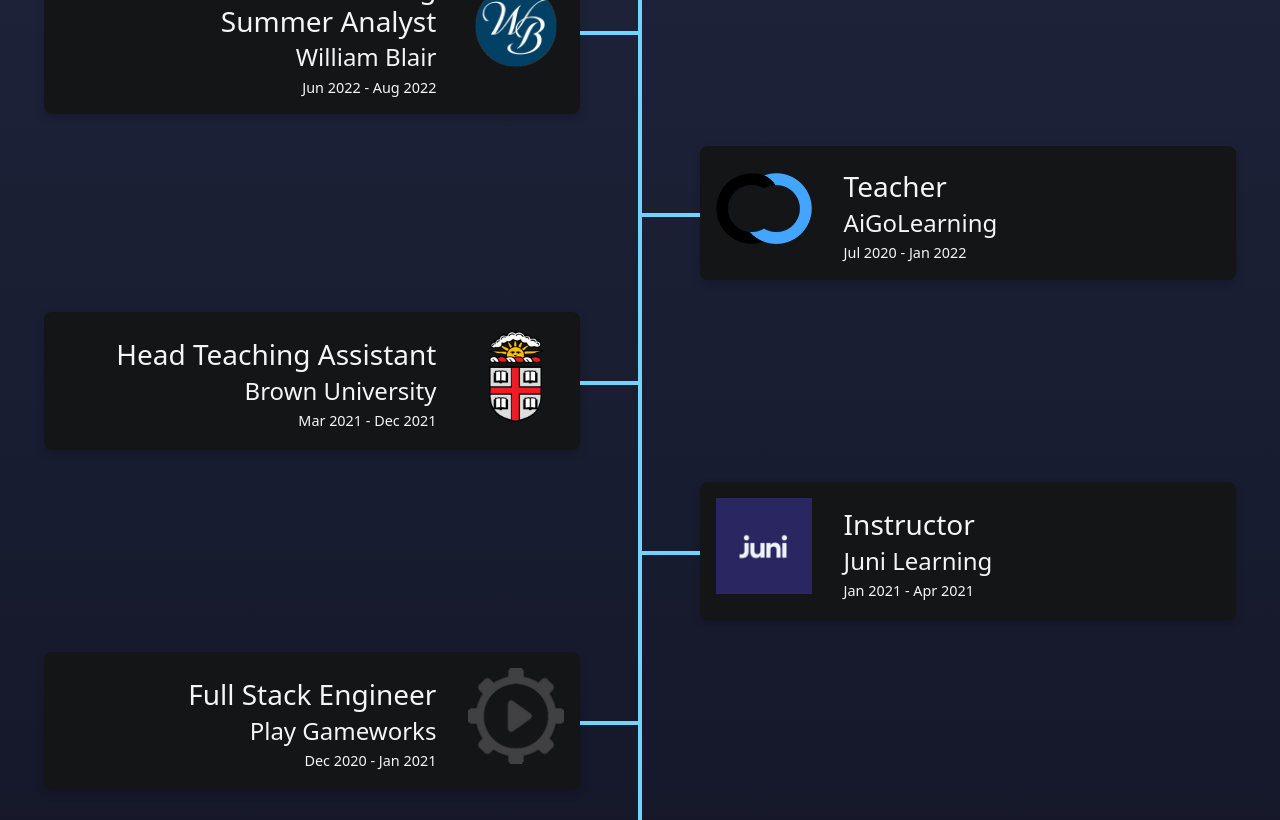
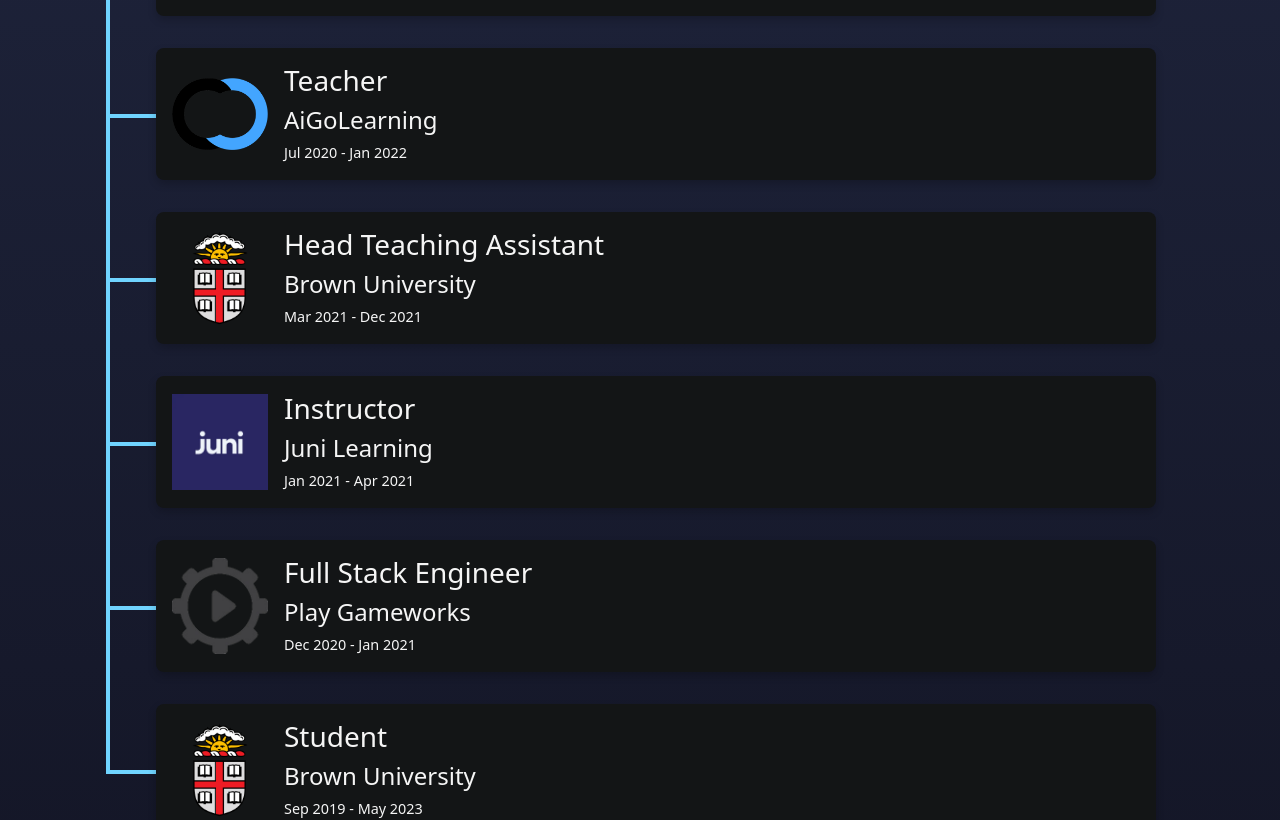
Before and after one commit to sophiatu2/sophiatu2.github.io, a React (Create React App) app: page /about in a window 1280 px wide. Shown: the part 1380-2200 px from the top of the page. Built offline with nearby package versions, Linux system fonts and the light colour scheme.

Commit message:
Simplified Timeline

```diff
--- a/src/App.css
+++ b/src/App.css
@@ -61,6 +61,7 @@
 
 .page {
   position: relative;
+  justify-content: center;
   align-items: center;
   margin-top: 8rem;
   margin-bottom: 4rem;
@@ -350,7 +351,7 @@
   align-items: center;
   gap: 2rem;
   flex-wrap: wrap;
-  margin: 4rem 0;
+  margin: 4rem auto;
 }
 
 .image-link {
@@ -545,6 +546,7 @@
 /* About */
 
 .about-section {
+  display: flex;
   padding: 0 10vw;
   margin-bottom: 2rem;
   justify-content: center;
@@ -590,91 +592,74 @@
 
 .timeline {
   position: relative;
-  padding: 2rem;
-}
-
-.timeline::before {
-  content: "";
-  position: absolute;
-  top: 0;
-  bottom: 0;
-  left: 50%;
-  width: 4px;
-  background-color: var(--highlight);
-  transform: translateX(-50%);
+  margin-left: 2rem;
+  width: 80%;
+  max-width: 1200px;
 }
 
 .timeline-item {
+  align-items: center;
   position: relative;
-  width: 45%;
-  padding: 1rem 0;
+  margin: 2rem auto;
+  text-align: left;
 }
 
-.timeline-item.left {
-  left: 0;
-  text-align: right;
+/* Connector between timeline-items */
+.timeline-item::before {
+  content: "";
+  position: absolute;
+  left: -5%;
+  top: -2rem; /* Same as padding so it connects to the item before and after it */
+  bottom: -2rem; /* Same as padding so it connects to the item before and after it */
+  width: 4px;
+  background-color: var(--highlight);
 }
 
-.timeline-item.right {
-  left: 55%;
-  text-align: left;
+.timeline-item:first-child::before {
+  top: 50%;
+  bottom: 0;
+}
+
+.timeline-item:last-child::before {
+  top: 0;
+  bottom: 50%;
+}
+
+/* Connector line from timeline to timeline-item */
+.line-connector {
+  position: absolute;
+  left: -5%;
+  top: 50%;
+  height: 4px;
+  width: 5%;
+  background-color: var(--highlight);
 }
 
 .timeline-content {
   display: flex;
   align-items: center;
-  justify-content: space-between;
   background-color: var(--black);
   border-radius: 8px;
   padding: 1rem;
   position: relative;
   box-shadow: 0 4px 8px var(--shadow);
+  transition: all 0.3s ease-in-out 0s;
+}
+
+.timeline-content:hover {
+  box-shadow: 0 0 8px var(--highlight);
 }
 
 .timeline-text {
-  flex: 1;
   margin: 0 1rem;
 }
 
-.company-logo {
+.timeline-content .company-logo {
   width: 6rem;
-  margin-bottom: 10px;
-}
-
-.left-logo {
-  margin-left: 1rem;
-}
-
-.right-logo {
-  margin-right: 1rem;
-}
-
-.timeline-item.left .line-connector {
-  position: absolute;
-  top: 50%;
-  right: -11%;
-  height: 4px;
-  width: 11%;
-  background-color: var(--highlight);
-}
-
-.timeline-item.right .line-connector {
-  position: absolute;
-  top: 50%;
-  left: -11%;
-  height: 4px;
-  width: 11%;
-  background-color: var(--highlight);
-}
-
-.timeline-content h3 {
-  margin: 0.5rem 0 0;
 }
 
 .timeline-content h4 {
-  margin: 0.3rem 0;
   font-weight: 400;
-  color: var(--text-light);
 }
 
 .timeline-content p {
@@ -683,16 +668,7 @@
   color: var(--text-light);
 }
 
-.timeline-brown {
-  display: flex;
-  justify-content: center;
-}
-
 @media (max-width: 768px) {
-  .about-section {
-    padding: 0 10vw;
-  }
-
   .about-column {
     margin-bottom: 2rem;
   }
@@ -702,39 +678,29 @@
   }
 
   .timeline {
-    width: 100%;
-  }
-
-  .timeline-item.left,
-  .timeline-item.right {
-    left: 0;
-    width: 100%;
-    text-align: left;
-  }
-
-  .timeline-item.left .line-connector,
-  .timeline-item.right .line-connector {
-    display: none;
+    margin: 0 auto;
   }
 
   .timeline::before {
     display: none;
   }
 
-  .timeline-content .company-logo {
-    order: 1;
-    margin-left: 0;
-    margin-right: 1rem;
+  .timeline-item {
+    display: block;
+    width: 100%;
+    text-align: left;
+    margin: 2rem auto;
   }
 
-  .timeline-content .timeline-text {
-    order: 2;
+  .timeline-item::before {
+    display: none;
   }
 
-  .timeline-brown {
-    width: 100%;
-    display: block;
-    padding: 0 2rem;
-    text-align: left;
+  .line-connector {
+    display: none;
+  }
+
+  .timeline-content .company-logo {
+    margin: 0 1rem;
   }
 }
--- a/src/components/About.js
+++ b/src/components/About.js
@@ -7,7 +7,6 @@
 import { SiPowerbi, SiMysql } from "react-icons/si";
 import Timeline from "./Timeline";
 import pdf from "../assets/resume.pdf";
-import brown from "../assets/logos/brown.png";
 
 function About() {
   return (
@@ -83,17 +82,9 @@
         <AiOutlineDownload />
         &nbsp;Download Resume
       </button>
-      <Timeline />
-      <div className="timeline-brown">
-        <div className="timeline-content">
-          <img src={brown} alt="Company Logo" className="company-logo" />
-          <div className="timeline-text">
-            <h3>Student</h3>
-            <h4>Brown University</h4>
-            <p>Sep 2019 - May 2023</p>
-          </div>
-        </div>
-      </div>
+      <Row className="about-section">
+        <Timeline />
+      </Row>
     </Container>
   );
 }
--- a/src/components/Timeline.js
+++ b/src/components/Timeline.js
@@ -16,56 +16,63 @@
       role: "Associate - Software Strategy Group",
       logo: eyp,
       dateRange: "Feb 2024 - Present",
-      side: "right",
+      link: "https://www.ey.com/en_us/services/strategy/software-strategy-consulting",
     },
     {
       company: "Inspirit AI",
       role: "Instructor",
       logo: inspiritai,
       dateRange: "Jul 2023 - Jan 2024",
-      side: "left",
+      link: "https://www.inspiritai.com/",
     },
     {
       company: "Brown Space Engineering",
       role: "Ground Software Lead",
       logo: bse,
       dateRange: "Sep 2020 - May 2023",
-      side: "right",
+      link: "https://www.brownspace.io/",
     },
     {
       company: "William Blair",
       role: "Investment Banking Summer Analyst",
       logo: wb,
       dateRange: "Jun 2022 - Aug 2022",
-      side: "left",
+      link: "https://www.williamblair.com/",
     },
     {
       company: "AiGoLearning",
       role: "Teacher",
       logo: aigo,
       dateRange: "Jul 2020 - Jan 2022",
-      side: "right",
+      link: "https://aigolearning.org/",
     },
     {
       company: "Brown University",
       role: "Head Teaching Assistant",
       logo: brown,
       dateRange: "Mar 2021 - Dec 2021",
-      side: "left",
+      link: "https://cs.brown.edu/courses/cs019/2021/staff.html",
     },
     {
       company: "Juni Learning",
       role: "Instructor",
       logo: juni,
       dateRange: "Jan 2021 - Apr 2021",
-      side: "right",
+      link: "https://junilearning.com/",
     },
     {
       company: "Play Gameworks",
       role: "Full Stack Engineer",
       logo: playgameworks,
       dateRange: "Dec 2020 - Jan 2021",
-      side: "left",
+      link: "https://www.linkedin.com/company/playgameworks/about/",
+    },
+    {
+      company: "Brown University",
+      role: "Student",
+      logo: brown,
+      dateRange: "Sep 2019 - May 2023",
+      link: "https://www.brown.edu/",
     },
   ];
 
--- a/src/components/TimelineCard.js
+++ b/src/components/TimelineCard.js
@@ -1,30 +1,19 @@
 import React from "react";
 
-function TimelineCard({ role, company, logo, dateRange, side }) {
+function TimelineCard({ role, company, logo, dateRange, link }) {
   return (
-    <div className={`timeline-item ${side}`}>
+    <div className="timeline-item">
+      <div className="line-connector"></div>
+      <a className="link-wrapper" href={link} target="_blank" rel="noreferrer">
         <div className="timeline-content">
-        {side === "right" && (
-          <img
-            src={logo}
-            alt="Company Logo"
-            className="company-logo right-logo"
-          />
-        )}
+          <img src={logo} alt="Company Logo" className="company-logo" />
           <div className="timeline-text">
             <h3>{role}</h3>
             <h4>{company}</h4>
             <p>{dateRange}</p>
           </div>
-        {side === "left" && (
-          <img
-            src={logo}
-            alt="Company Logo"
-            className="company-logo left-logo"
-          />
-        )}
         </div>
-      <div className="line-connector"></div>
+      </a>
     </div>
   );
 }
```
Lines whose indentation alone changed are shown as unchanged.
